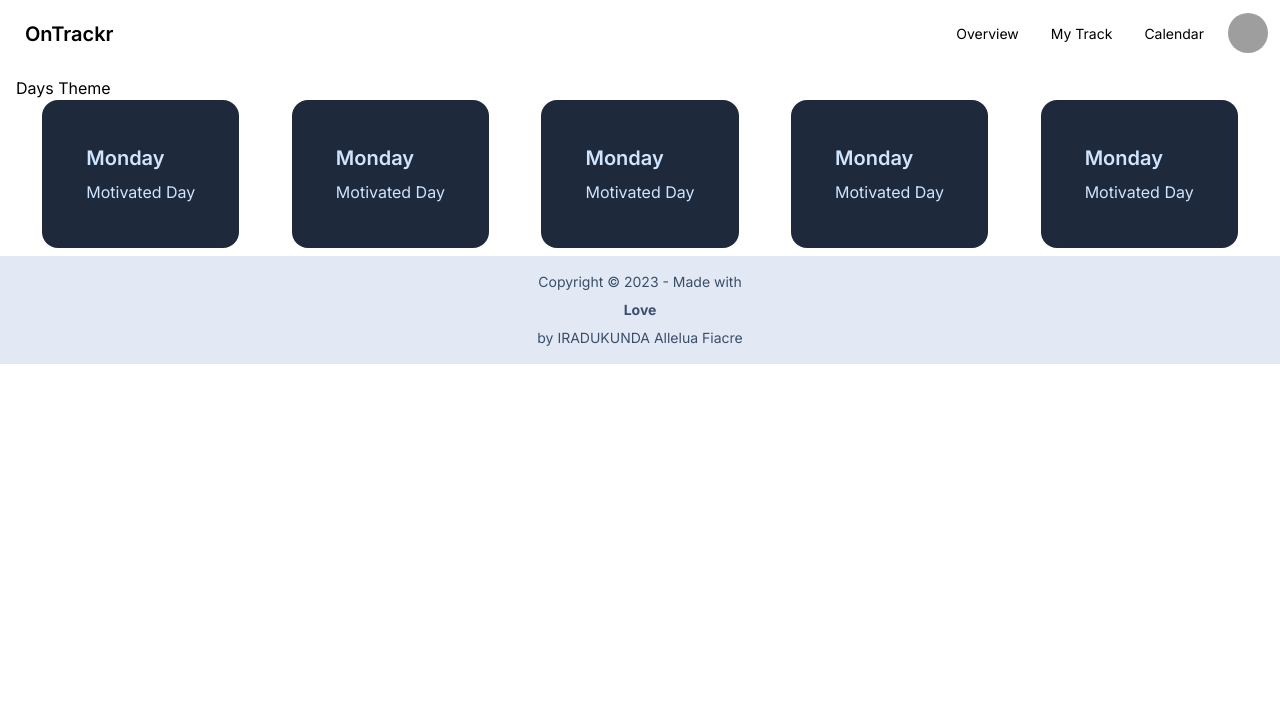
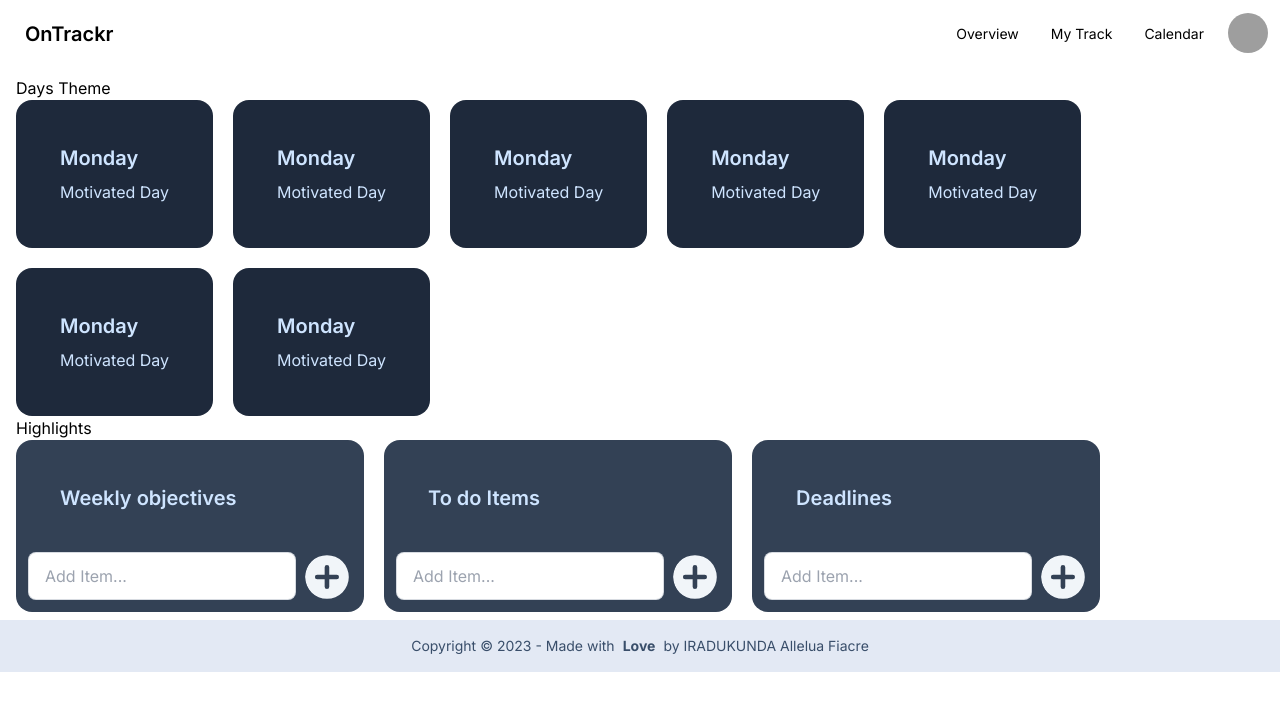
Before and after one commit to irfiacre/ontrackr, a Next.js app: page / in a window 1280 px wide. Shown: the top 710 px of the page. Built offline with nearby package versions, Linux system fonts and the light colour scheme; grey boxes are pictures that could not be loaded.

Commit message:
add highlight cards

```diff
--- /dev/null
+++ b/app/View/Highlights.1.tsx
@@ -0,0 +1,53 @@
+"use client";
+import React, { useState } from "react";
+import HighlightCard from "../components/Cards/HighlightCard";
+
+export const Highlights = () => {
+  const [state, setState] = useState({
+    objectives: {
+      title: "Weekly objectives",
+      content: [],
+    },
+    actions: {
+      title: "To do Items",
+      content: [],
+    },
+    deadlines: {
+      title: "Deadlines",
+      content: [],
+    },
+  });
+  const onAddItem = (txt: string, title: string) => {
+    if (title.includes("objectives")) {
+      setState((prevState) => ({
+        ...prevState,
+        objectives: {
+          ...prevState.objectives,
+          content: prevState.objectives.content.push(txt),
+        },
+      }));
+    }
+  };
+  return (
+    <div>
+      <h1>Highlights</h1>
+      <div className="flex gap-5 flex-wrap">
+        <HighlightCard
+          title={state.objectives.title}
+          content={state.objectives.content}
+          onAddItem={onAddItem}
+        />
+        <HighlightCard
+          title={state.actions.title}
+          content={state.actions.content}
+          onAddItem={onAddItem}
+        />
+        <HighlightCard
+          title={state.deadlines.title}
+          content={state.deadlines.content}
+          onAddItem={onAddItem}
+        />
+      </div>
+    </div>
+  );
+};
--- /dev/null
+++ b/app/View/Highlights.tsx
@@ -0,0 +1,61 @@
+"use client";
+import React, { useState } from "react";
+import HighlightCard from "../components/Cards/HighlightCard";
+
+interface StateInterface {
+  objectives: { title: string; content: Array<string> };
+  actions: { title: string; content: Array<string> };
+  deadlines: { title: string; content: Array<string> };
+}
+
+const Highlights = () => {
+  const [state, setState] = useState<StateInterface>({
+    objectives: {
+      title: "Weekly objectives",
+      content: [],
+    },
+    actions: {
+      title: "To do Items",
+      content: [],
+    },
+    deadlines: {
+      title: "Deadlines",
+      content: [],
+    },
+  });
+  const onAddItem = (txt: string, title: string) => {
+    if (title.includes("objectives")) {
+      setState((prevState) => ({
+        ...prevState,
+        objectives: {
+          ...prevState.objectives,
+          content: prevState.objectives.content.push(txt),
+        },
+      }));
+    }
+  };
+  return (
+    <div>
+      <h1>Highlights</h1>
+      <div className="flex gap-5 flex-wrap">
+        <HighlightCard
+          title={state.objectives.title}
+          content={state.objectives.content}
+          onAddItem={onAddItem}
+        />
+        <HighlightCard
+          title={state.actions.title}
+          content={state.actions.content}
+          onAddItem={onAddItem}
+        />
+        <HighlightCard
+          title={state.deadlines.title}
+          content={state.deadlines.content}
+          onAddItem={onAddItem}
+        />
+      </div>
+    </div>
+  );
+};
+
+export default Highlights;
--- /dev/null
+++ b/app/components/Cards/HighlightCard.tsx
@@ -0,0 +1,53 @@
+import React, { useState } from "react";
+
+interface Props {
+  title: string;
+  content: Array<string>;
+  onAddItem: (txt: string, title: string) => void;
+}
+
+const HighlightCard = ({ ...props }: Props) => {
+  const { title, content, onAddItem } = props;
+  const [state, setState] = useState("");
+  const onInputChange = (text: string) => setState(text);
+
+  return (
+    <div>
+      <div className={`card bg-slate-700  text-primary-content p-3`}>
+        <div className="card-body">
+          <h2 className="card-title">{title}</h2>
+          <div>
+            {content.map((elt) => (
+              <p key={elt}>{elt}</p>
+            ))}
+          </div>
+        </div>
+        <div className="card-actions justify-between flex-nowrap">
+          <input
+            type="text"
+            placeholder="Add Item..."
+            className="input input-bordered w-full max-w-xs"
+            onChange={(e) => onInputChange(e.target.value)}
+          />
+          <div
+            role="button"
+            className="btn btn-ghost btn-circle avatar"
+            onClick={() => onAddItem(state, title)}
+          >
+            <svg
+              className="w-12 h-12 text-slate-100 cursor-pointer btn btn-ghost btn-circle"
+              aria-hidden="true"
+              xmlns="http://www.w3.org/2000/svg"
+              fill="currentColor"
+              viewBox="0 0 20 20"
+            >
+              <path d="M9.546.5a9.5 9.5 0 1 0 9.5 9.5 9.51 9.51 0 0 0-9.5-9.5ZM13.788 11h-3.242v3.242a1 1 0 1 1-2 0V11H5.304a1 1 0 0 1 0-2h3.242V5.758a1 1 0 0 1 2 0V9h3.242a1 1 0 1 1 0 2Z" />
+            </svg>
+          </div>
+        </div>
+      </div>
+    </div>
+  );
+};
+
+export default HighlightCard;
--- a/app/components/LayoutCompmontents/Footer.tsx
+++ b/app/components/LayoutCompmontents/Footer.tsx
@@ -4,10 +4,9 @@ const Footer = () => {
   const currentDate: Date = new Date();
   return (
     <footer className="footer footer-center p-4 bg-base-300 text-base-content">
-      <p>
-        {" "}
+      <p className="flex">
         Copyright © {currentDate.getFullYear()} - Made with{" "}
-        <strong className=""> Love </strong> by IRADUKUNDA Allelua Fiacre{" "}
+        <strong>Love</strong> by IRADUKUNDA Allelua Fiacre
       </p>
     </footer>
   );
--- a/app/page.tsx
+++ b/app/page.tsx
@@ -1,47 +1,59 @@
-import Image from "next/image";
-import Link from "next/link";
-import ProductCard from "./components/ProductCard";
 import DayThemeCard from "./components/Cards/DayThemeCard";
+import Highlights from "./View/Highlights";
 
 export default function Home() {
   const days = [
     {
       themeName: "Motivated Day",
       color: "#fffeee",
-      dayName:"Monday"
+      dayName: "Monday",
     },
     {
       themeName: "Motivated Day",
       color: "#fffe7e",
-      dayName:"Monday"
+      dayName: "Monday",
     },
     {
       themeName: "Motivated Day",
       color: "#fffee0",
-      dayName:"Monday"
+      dayName: "Monday",
     },
     {
       themeName: "Motivated Day",
       color: "#ff1eee",
-      dayName:"Monday"
+      dayName: "Monday",
     },
     {
       themeName: "Motivated Day",
       color: "#f23eee",
-dayName:"Monday"
+      dayName: "Monday",
+    },
+    {
+      themeName: "Motivated Day",
+      color: "#ff1eee",
+      dayName: "Monday",
+    },
+    {
+      themeName: "Motivated Day",
+      color: "#f23eee",
+      dayName: "Monday",
     },
   ];
+
   return (
     <main>
       <div>
         <h1>Days Theme</h1>
-        <div className="flex justify-around flex-wrap">{
-          days.map(dayElt => (
+        <div className="flex gap-5 flex-wrap">
+          {days.map((dayElt) => (
             <div key={dayElt.color}>
               <DayThemeCard {...dayElt} />
             </div>
-          ))
-          }</div>
+          ))}
+        </div>
+        <div>
+          <Highlights />
+        </div>
       </div>
     </main>
   );
--- a/app/users/Users.tsx
+++ /dev/null
@@ -1,9 +0,0 @@
-import React from 'react'
-
-const Users = () => {
-  return (
-    <div>Users</div>
-  )
-}
-
-export default Users
--- a/app/users/page.tsx
+++ /dev/null
@@ -1,38 +0,0 @@
-import React from 'react'
-
-interface User{
-    id: number;
-    name: string;
-    email: string;
-}
-
-const UsersPage = async() => {
-    const res = await fetch('https://jsonplaceholder.typicode.com/users', {cache: "no-cache"})
-    const users: User[] = await res.json();
-
-  return (
-    <>
-    <h1> Users </h1>
-    <table className='table table-zebra-zebra'>
-      <thead>
-        <tr>
-          <th>ID</th>
-          <th>Name</th>
-          <th>Email</th>
-        </tr>
-      </thead>
-      <tbody>
-
-        { users.map(user => <tr key={user.id}>
-          <td>{user.id}</td>
-          <td>{user.name}</td>
-          <td>{user.email}</td>
-
-           </tr>)}
-      </tbody>
-    </table>
-    </>
-  )
-}
-
-export default UsersPage
```
Also changed, not shown: app/assets/plus-circle.svg (added).
